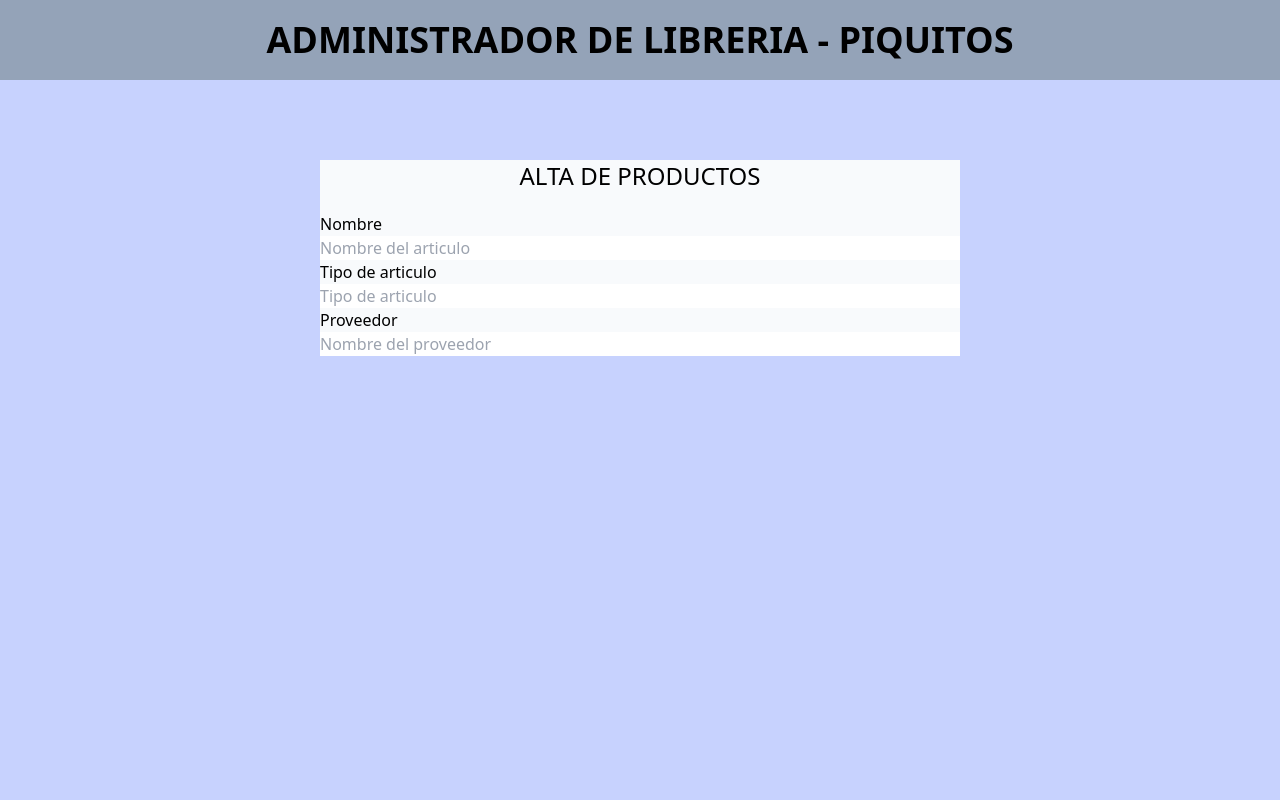
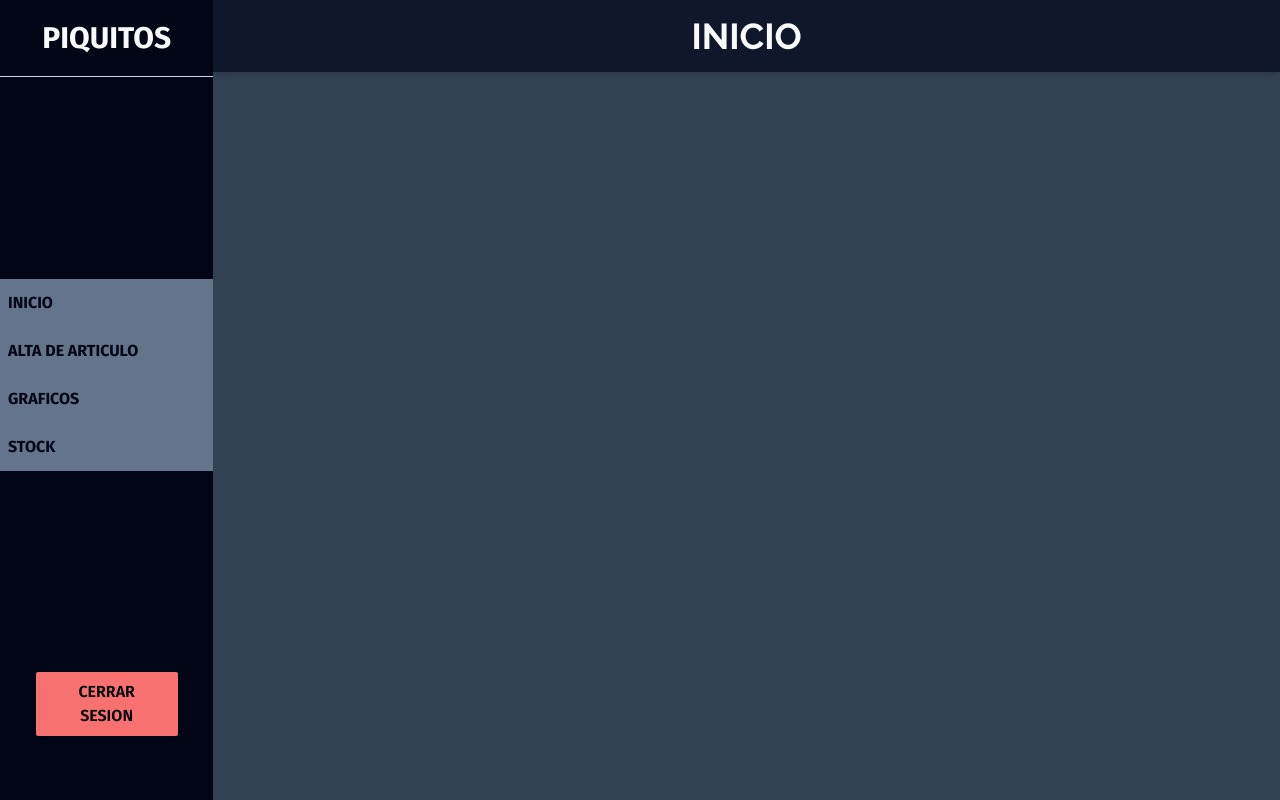
Before and after one commit to julibosch/libreria-front, a React (Vite) app: page / in a window 1280 px wide. Built offline with nearby package versions, Linux system fonts and the light colour scheme.

Commit message:
Testeo sidebar

```diff
--- a/index.html
+++ b/index.html
@@ -2,11 +2,11 @@
 <html lang="en">
   <head>
     <meta charset="UTF-8" />
-    <link rel="icon" type="image/svg+xml" href="/vite.svg" />
+    <link rel="icon" type="image/svg+xml" href="/plan-list-svgrepo-com.svg" />
     <meta name="viewport" content="width=device-width, initial-scale=1.0" />
-    <title>Administrador de Libereria - Piquitos</title>
+    <title>Administrador de Libreria - Piquitos</title>
   </head>
-  <body class="bg-indigo-200">
+  <body class="bg-slate-700">
     <div id="root"></div>
     <script type="module" src="/src/main.jsx"></script>
   </body>
--- a/src/App.jsx
+++ b/src/App.jsx
@@ -1,11 +1,15 @@
-import Formulario from "./components/Formulario"
 import Header from "./components/Header"
+import Sidebar from "./components/Sidebar"
 
 function App() {
   return (
-    <div>
-      <Header />
-      <Formulario />
+    <div className="h-screen flex">
+      <Sidebar />
+      <div className="w-full">
+        <Header
+          title={"Inicio"}
+        />
+      </div>
     </div>
   )
 }
--- a/src/components/Formulario.jsx
+++ b/src/components/Formulario.jsx
@@ -1,44 +1,52 @@
 const Formulario = () => {
   return (
-    <div className="mx-auto w-1/2 mt-20 bg-slate-50">
-      <h2 className="text-2xl uppercase text-center">Alta de productos</h2>
+    <div className="mx-auto w-1/3 mt-12 bg-slate-50 shadow-md rounded-md px-3 pb-5">
+      <h2 className="text-2xl uppercase text-center py-5 font-bold border-b mb-5">Alta de articulo</h2>
 
       <form
         action=""
-        className="mt-5"
       >
-        <div className="flex flex-col">
-          <label htmlFor="nombre">
+        <div className="flex flex-col mb-5">
+          <label htmlFor="tipoArticulo" className="uppercase text-sm font-semibold">
+            Tipo de articulo
+          </label>
+          <input
+            id="tipoArticulo"
+            type="text"
+            placeholder="Tipo de articulo"
+            className="border-2 py-2 px-1 rounded-md"
+          />
+        </div>
+
+        <div className="flex flex-col mb-5">
+          <label htmlFor="nombre" className="uppercase text-sm font-semibold">
             Nombre
           </label>
           <input
             id="nombre"
             type="text"
             placeholder="Nombre del articulo"
+            className="border-2 py-2 px-1 rounded-md"
           />
         </div>
 
-        <div className="flex flex-col">
-          <label htmlFor="tipoArticulo">
-            Tipo de articulo
+        <div className="flex flex-col mb-5">
+          <label htmlFor="proveedor" className="uppercase text-sm font-semibold">
+            Proveedor
           </label>
           <input
-          id="tipoArticulo"
+            id="proveedor"
             type="text"
-            placeholder="Tipo de articulo"
+            placeholder="Nombre del proveedor"
+            className="border-2 py-2 px-1 rounded-md"
           />
         </div>
 
-        <div className="flex flex-col">
-          <label htmlFor="proveedor">
-            Proveedor
-          </label>
-          <input
-          id="proveedor"
-            type="text"
-            placeholder="Nombre del proveedor"
-          />
-        </div>
+        <input
+          type="submit"
+          value="Añadir Producto"
+          className="bg-indigo-800 hover:bg-indigo-950 uppercase text-slate-50 w-full py-2 cursor-pointer transition-colors rounded-lg"
+        />
       </form>
     </div>
   )
--- a/src/components/Header.jsx
+++ b/src/components/Header.jsx
@@ -1,7 +1,9 @@
-const Header = () => {
+const Header = ({title}) => {
   return (
-    <header className="py-5 bg-slate-400">
-      <h1 className="text-4xl uppercase font-bold text-center">Administrador de Libreria - Piquitos</h1>
+    <header className="py-4 bg-slate-900 shadow-md">
+      <h1 className="text-4xl uppercase font-bold text-center text-slate-50">
+        {title}
+      </h1>
     </header>
   )
 }
--- /dev/null
+++ b/src/components/Sidebar.jsx
@@ -0,0 +1,30 @@
+const Sidebar = () => {
+  return (
+    <aside className="h-screen bg-slate-950 w-1/5 fira flex flex-col justify-between">
+      <h1 className="fira block uppercase font-bold text-slate-50 text-3xl text-center py-5 border-b border-slate-300">
+        Piquitos
+      </h1>
+
+      <div className="flex flex-col">
+        <a href="#" className="px-2 py-3 bg-slate-500 uppercase text-slate-950 font-bold hover:bg-slate-400 transition-colors">
+          Inicio
+        </a>
+        <a href="#" className="px-2 py-3 bg-slate-500 uppercase text-slate-950 font-bold hover:bg-slate-400 transition-colors">
+          Alta de Articulo
+        </a>
+        <a href="#" className="px-2 py-3 bg-slate-500 uppercase text-slate-950 font-bold hover:bg-slate-400 transition-colors">
+          Graficos
+        </a>
+        <a href="#" className="px-2 py-3 bg-slate-500 uppercase text-slate-950 font-bold hover:bg-slate-400 transition-colors">
+          Stock
+        </a>
+      </div>
+
+      <button className="mb-16 py-2 px-4 bg-red-400 hover:bg-red-500 w-2/3 mx-auto shadow-md rounded-sm uppercase font-semibold">
+        Cerrar Sesion
+      </button>
+    </aside>
+  )
+}
+
+export default Sidebar
--- a/src/index.css
+++ b/src/index.css
@@ -1,3 +1,25 @@
+@import url('https://fonts.googleapis.com/css2?family=Fira+Sans:wght@400;600;700;900&family=Raleway:wght@400;600;700;900&display=swap');
+
+/* FONTS */
+h1, h2, h3, p, label, input {
+  font-family: 'Raleway', sans-serif;
+}
+
+.fira {
+  font-family: 'Fira Sans', sans-serif;
+}
+
+/* TAILWIND */
 @tailwind base;
 @tailwind components;
 @tailwind utilities;
+
+/* CONFIGS para que no se puedan seleccionar ni arrastrar los textos */
+h1, h2, h3, p, label {
+  cursor: default;
+  user-select: none;
+}
+
+a {
+  -webkit-user-drag: none;
+}
```
Also changed, not shown: .eslintrc.cjs, public/plan-list-svgrepo-com.svg (added).
